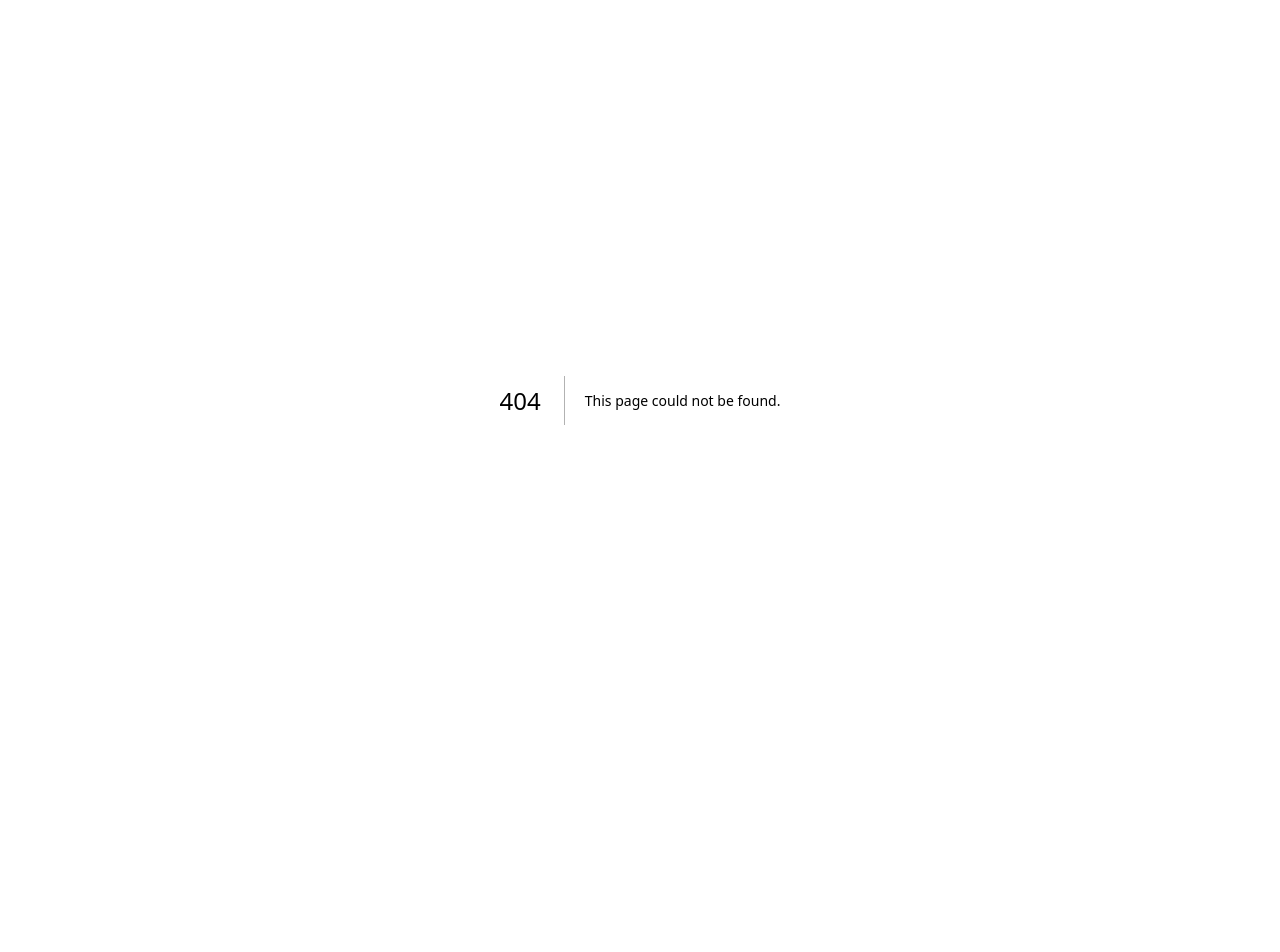
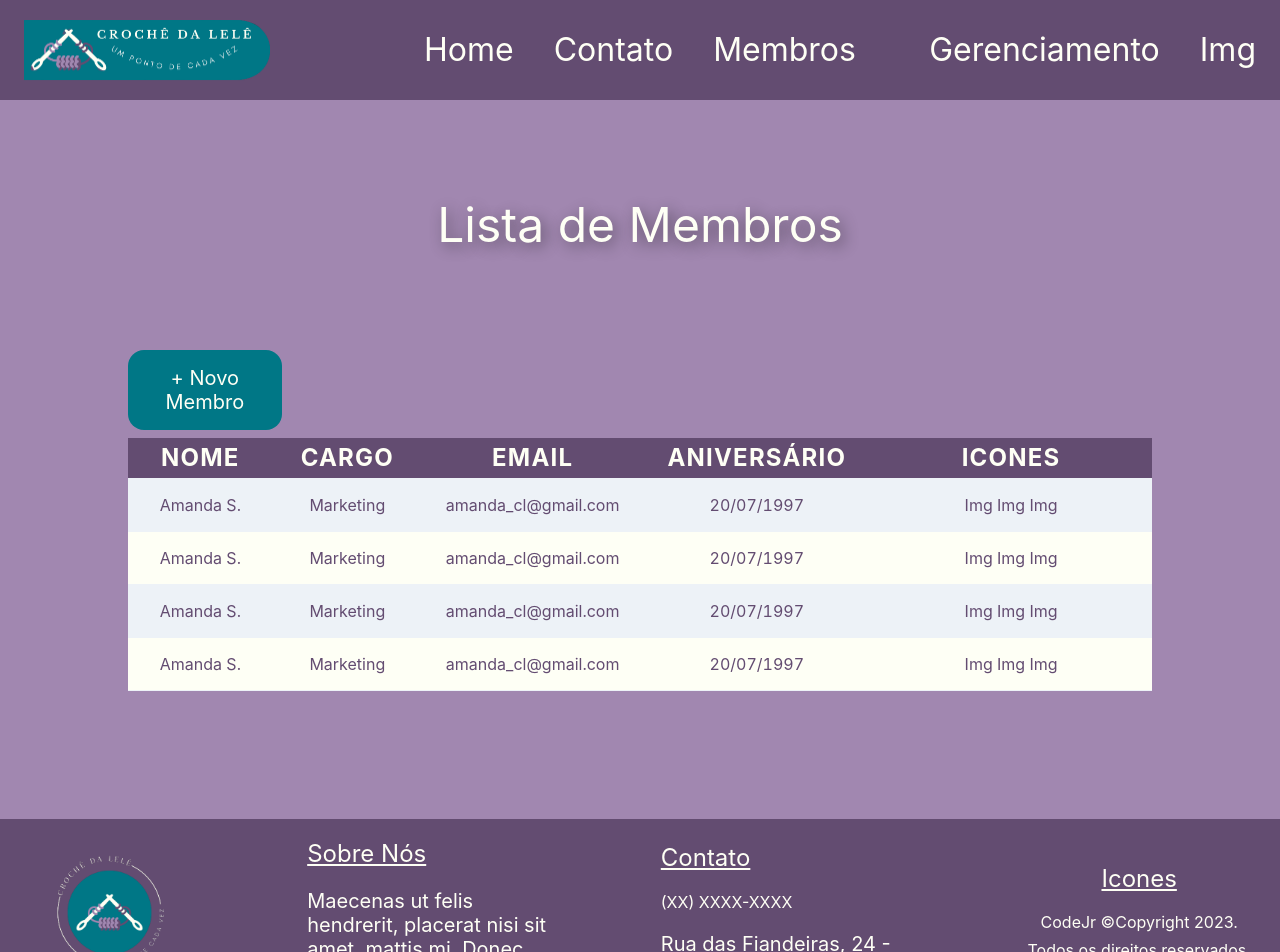
Before and after one commit to yamashita-tiemi/croche_da_lele, a Next.js app: page /admin in a window 1280 px wide. Before the commit this address had no page. Shown: the top 952 px of the page. Before the commit the page ends 800 px from the top, so only its background shows below. Built offline with nearby package versions, Linux system fonts and the light colour scheme.

Commit message:
create admin page

```diff
--- /dev/null
+++ b/src/pages/admin.tsx
@@ -0,0 +1,16 @@
+import { Footer } from "@/components/Footer";
+import { Navbar } from "@/components/Navbar";
+import { SectionAdmin } from "@/components/Section";
+import { Stack } from "@chakra-ui/react";
+
+export default function Membros() {
+    return (
+      <Stack
+        spacing={0}
+      >
+        <Navbar login={"Gerenciamento"} href={"/admin"}></Navbar>
+        <SectionAdmin></SectionAdmin>
+        <Footer></Footer>
+      </Stack>
+    )
+}
```
